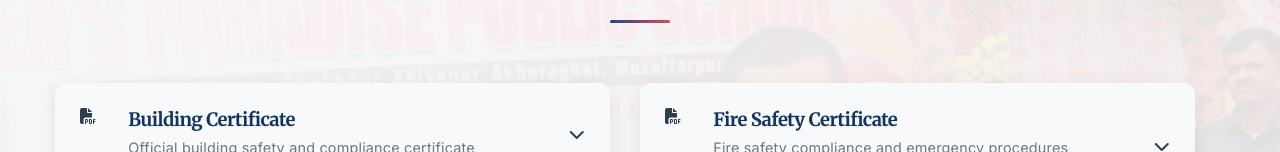
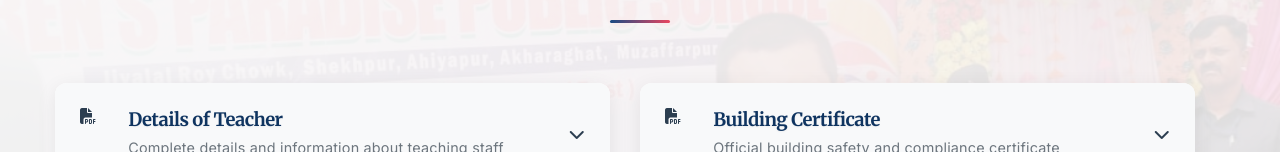
Before and after one commit to Akankshaakku/CBSE, a React (Create React App) app in the folder frontend/: page /disclosure in a window 1280 px wide. Shown: the part 800-952 px from the top of the page. Built offline with nearby package versions, Linux system fonts and the light colour scheme; no server answers; the HTML template or start-up script is replaced by a standard one.

Commit message:
Add Details of Teacher PDF to top of mandatory disclosure section

```diff
--- a/frontend/src/pages/Disclosure.js
+++ b/frontend/src/pages/Disclosure.js
@@ -62,48 +62,54 @@ const Disclosure = () => {
   const disclosureItems = [
     {
       id: 1,
+      title: 'Details of Teacher',
+      description: 'Complete details and information about teaching staff',
+      file: '/image/Certificate/DETAILS OF TEACHER.pdf'
+    },
+    {
+      id: 2,
       title: 'Building Certificate',
       description: 'Official building safety and compliance certificate',
       file: '/image/Certificate/Building Certificate.pdf'
     },
     {
-      id: 2,
+      id: 3,
       title: 'Fire Safety Certificate',
       description: 'Fire safety compliance and emergency procedures certification',
       file: '/image/Certificate/Fire safety.pdf'
     },
     {
-      id: 3,
+      id: 4,
       title: 'Land Certificate',
       description: 'Land ownership and property documentation',
       file: '/image/Certificate/Land Certificate.pdf'
     },
     {
-      id: 4,
+      id: 5,
       title: 'NOC (No Objection Certificate)',
       description: 'No Objection Certificate from relevant authorities',
       file: '/image/Certificate/NOC.pdf'
     },
     {
-      id: 5,
+      id: 6,
       title: 'Recognition Certificate',
       description: 'School recognition and affiliation certificate',
       file: '/image/Certificate/Recognition certificate.pdf'
     },
     {
-      id: 6,
+      id: 7,
       title: 'Drinking Water Safety Certificate',
       description: 'Water quality and safety certification',
       file: '/image/Certificate/Drinking water safety certificate.pdf'
     },
     {
-      id: 7,
+      id: 8,
       title: 'Teacher Qualifications',
       description: 'Faculty qualifications and certifications',
       file: '/image/Certificate/Teacher.pdf'
     },
     {
-      id: 8,
+      id: 9,
       title: 'Trust Deed',
       description: 'Trust deed and organizational documentation',
       file: '/image/Certificate/Trust Deed_compressed.pdf'
```
